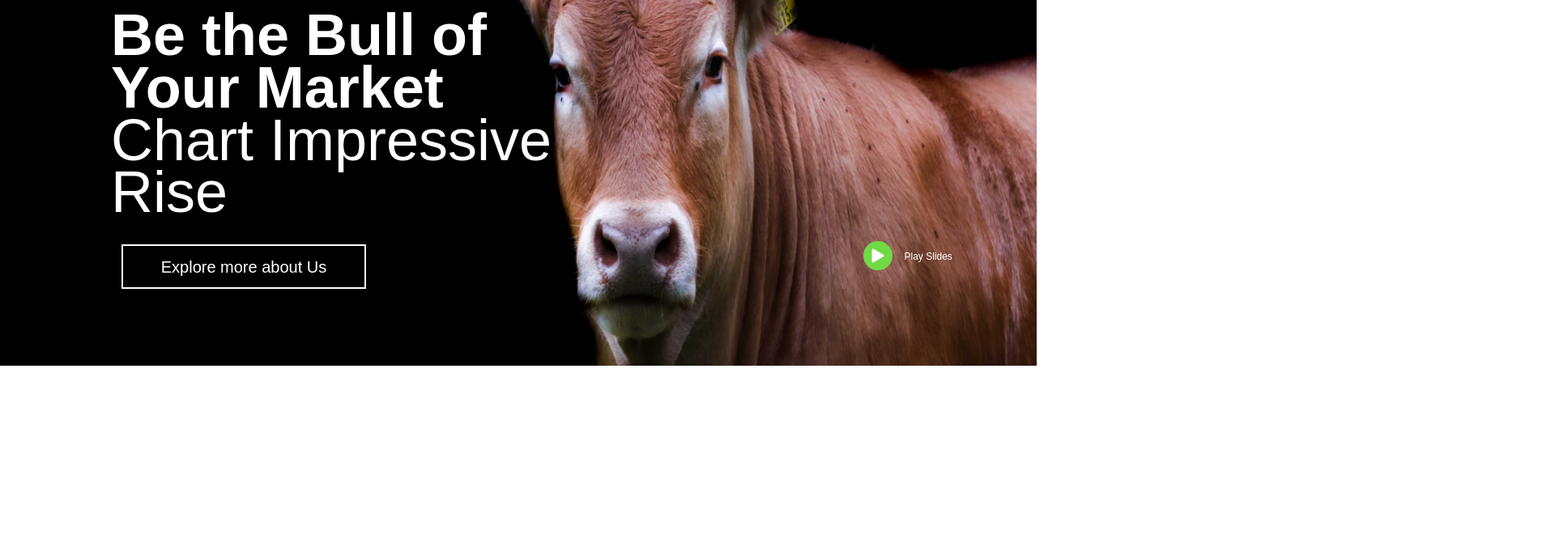
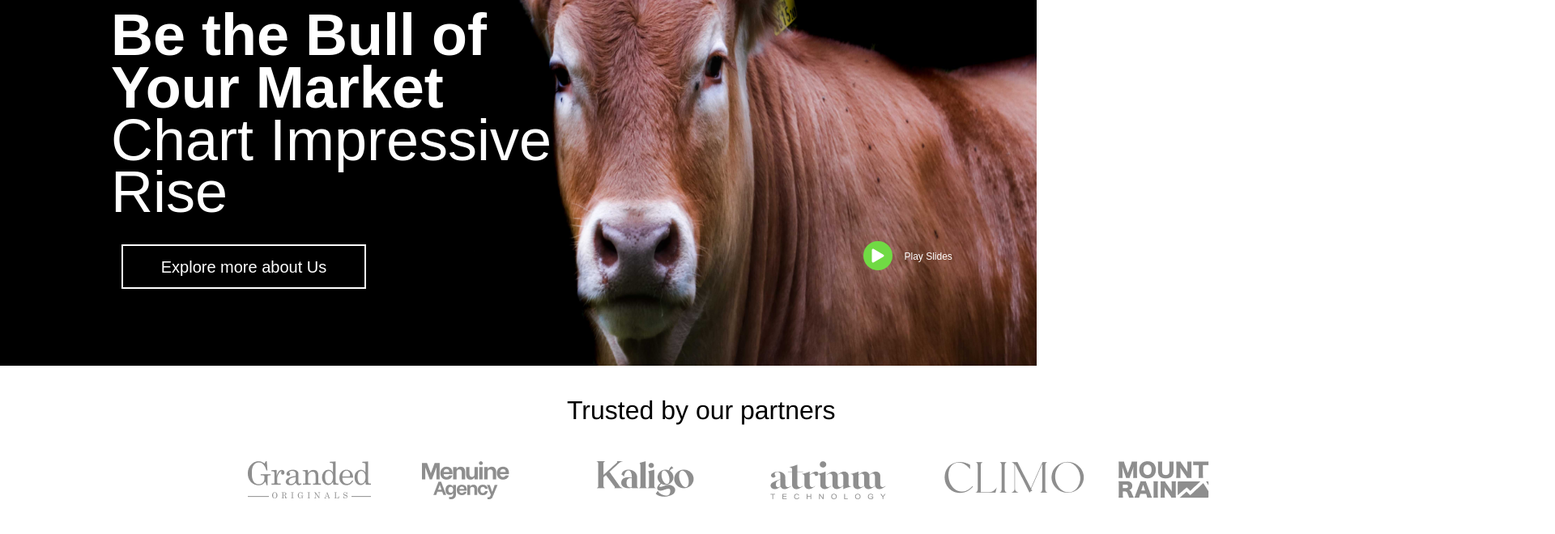
Before and after one commit to Akshay-patil-dav/trading_project, a plain HTML site: page index.html in a window 1280 px wide. Shown: the part 220-880 px from the top of the page at 81% size, 1920 px wide, since content can reach past the window. Before the commit the page ends 800 px from the top, so only its background shows below. Drawn offline with nearby package versions, Linux system fonts and the light colour scheme.

Commit message:
Add files via upload

```diff
--- a/css/Navigationbar.css
+++ b/css/Navigationbar.css
@@ -56,6 +56,8 @@
 
 
          /* Search bar styling */
+
+
          .navbar .search-bar {
             display: flex;
             align-items: center;
--- a/css/Style.css
+++ b/css/Style.css
@@ -6,6 +6,7 @@
 
 body {
     font-family: Arial, sans-serif;
+    overflow-x: hidden;
 }
 
 
@@ -60,9 +61,43 @@ div.header-text-section{
     bottom: 178px;
 }
 
+.partners{
+    /* background-color: rgb(255, 229, 142); */
+    width: 100%;
+    height: 208px;
+
+}
+
+#Trusted{
+    font-family: 'Franklin Gothic Medium', 'Arial Narrow', Arial, sans-serif;
+    color: black;
+    position: relative;
+    left:700px;
+    top: 36px;
+    font-size: 32px;
+}
 
 
+.partners-logo {
+    display: grid;
+    grid-template-columns: repeat(auto-fill,
+      minmax(200px, 1fr));
+    grid-gap: 10px
+}
 
+.partners-logo>div {
+    font-size: 20px;
+    padding: 1rem;
+
+}
+
+.img-log-brand{
+    aspect-ratio: 3/2;
+    object-fit: contain;
+    position: relative;
+    top: 32px;
+    left: 290px;
+}
 
         /* Responsive design */
  @media only screen and (max-width: 650px) {
--- a/index.html
+++ b/index.html
@@ -34,6 +34,7 @@
 
         <!-- Search bar -->
         <div class="search-bar">
+
             <input type="text" placeholder="Search...">
         </div>
     </nav>
@@ -62,6 +63,22 @@
     </div>
     <!-- ************************************************************************* -->
 
+    <div class="partners">
+       <h2 id="Trusted"> Trusted by our partners</h2>
+
+       <br>
+       <div class="partners-logo">
+        <div><img src="./img/logo1.png" class="img-log-brand" alt=""></div>
+        <div><img src="./img/logo2.png" class="img-log-brand" alt=""></div>
+        <div><img src="./img/logo3.png" class="img-log-brand" alt=""></div>
+        <div><img src="./img/logo4.png" class="img-log-brand" alt=""></div>
+        <div><img src="./img/logo5.png" class="img-log-brand" alt=""></div>
+        <div><img src="./img/logo6.png" class="img-log-brand" alt=""></div>
+
+    </div>
+    </div>
+
+    <!-- ************************************************************************************************ -->
     <!-- JavaScript for Scroll and Toggle functionality -->
   <script src="./js/Navbar.js"></script>
 <script src="https://cdn.jsdelivr.net/npm/@popperjs/core@2.11.8/dist/umd/popper.min.js" integrity="sha384-I7E8VVD/ismYTF4hNIPjVp/Zjvgyol6VFvRkX/vR+Vc4jQkC+hVqc2pM8ODewa9r" crossorigin="anonymous"></script>
```
Also changed, not shown: img/logo1.png (added), img/logo2.png (added), img/logo3.png (added), img/logo4.png (added), img/logo5.png (added), img/logo6.png (added), 1 other file.
